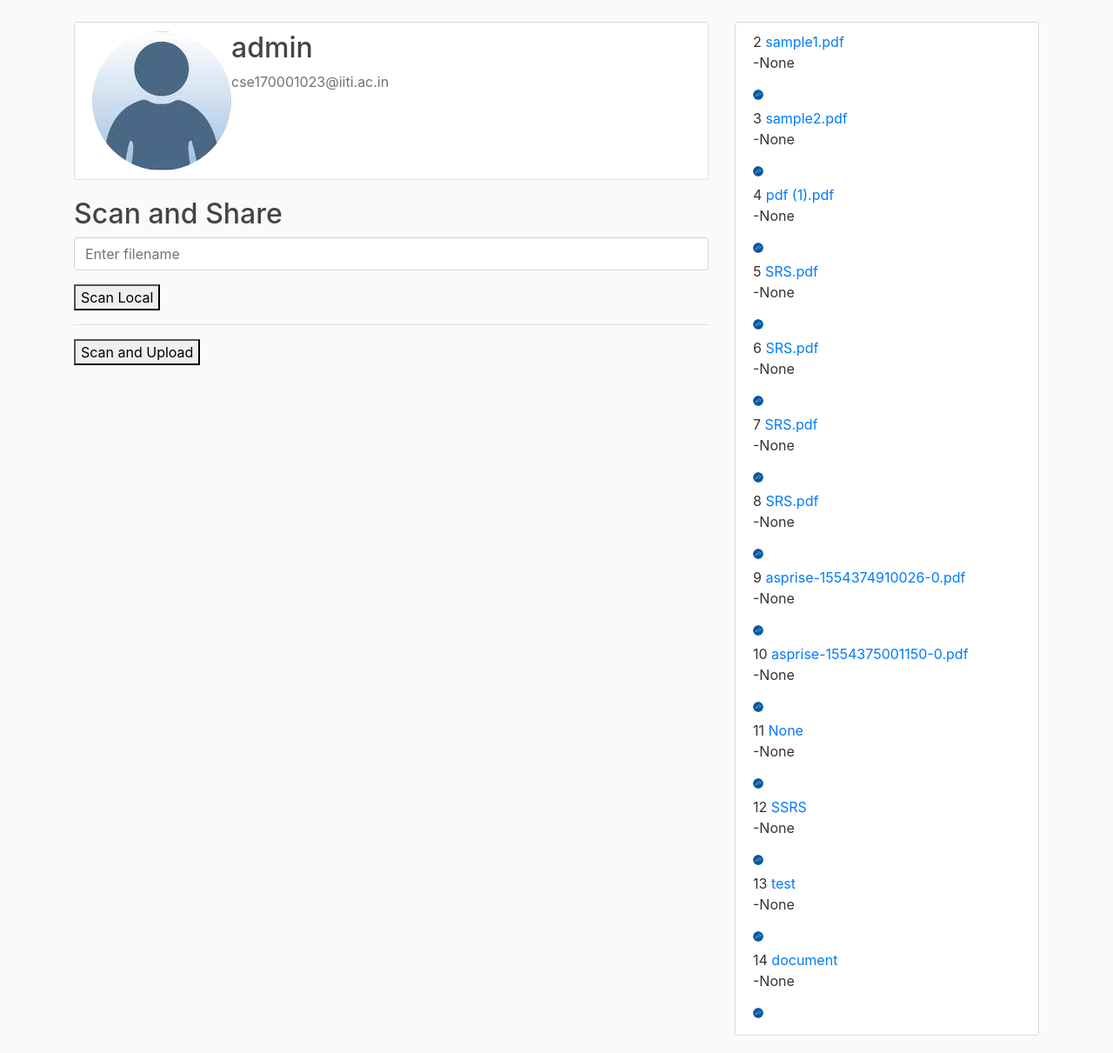
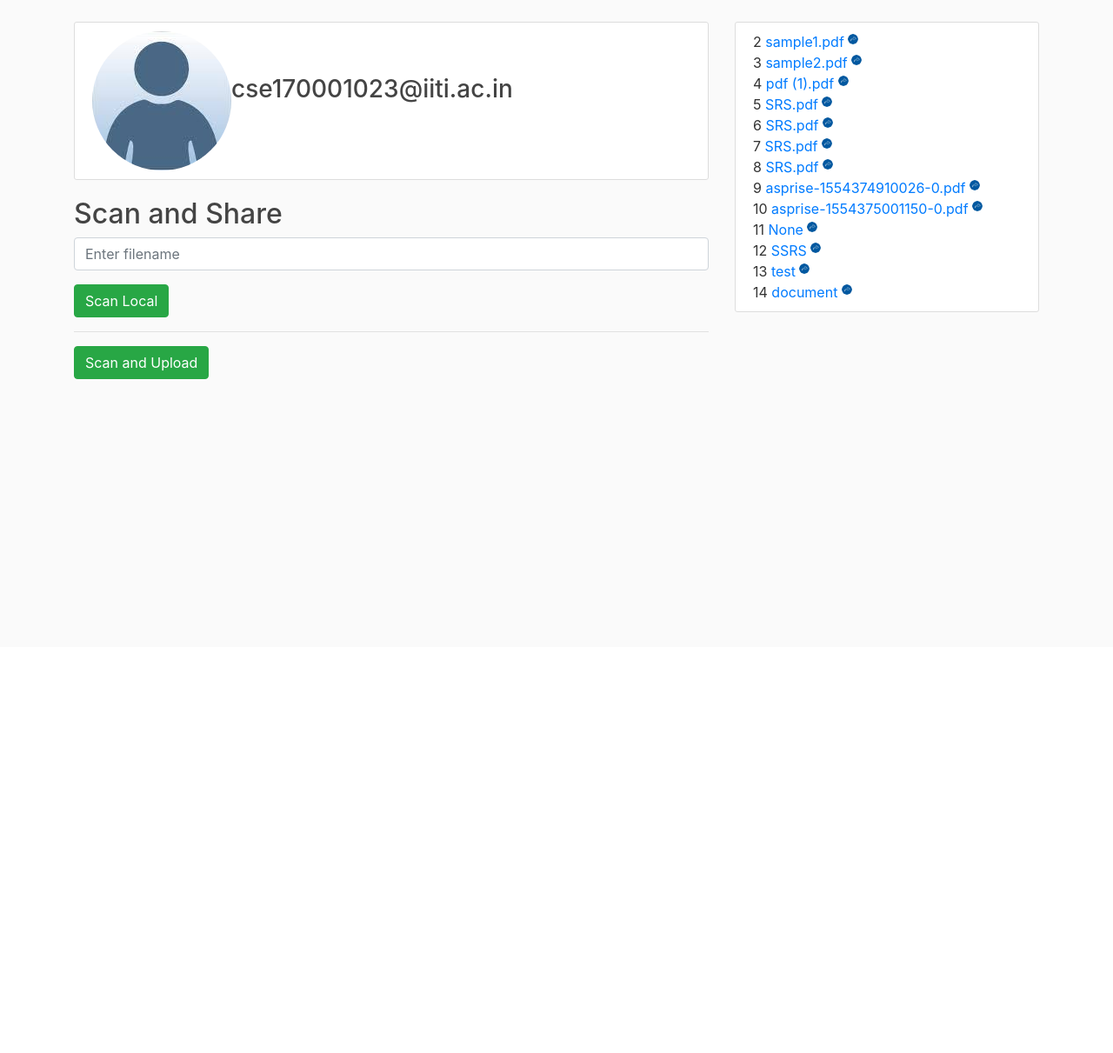
Before and after one commit to divyansshhh/GroupM-Project-9-, a Flask app: page /account in a window 1280 px wide. Shown: the part 56-1267 px from the top of the page at 87% size. After the commit the page ends 492 px from the top, so only its background shows below. Run offline with Flask 2, Linux system fonts and the light colour scheme; a user stored in the database is signed in; data comes from the database, SQL or seed files in the repository; some libraries are stand-ins or nearby versions.

Commit message:
Add files via upload

```diff
--- a/src/templates/account.html
+++ b/src/templates/account.html
@@ -3,6 +3,24 @@
 <script src="https://asprise.azureedge.net/scannerjs/scanner.js" type="text/javascript"></script>
 
 <script>
+    function checkandupload() {
+        if(document.getElementById('filename').value == '') {
+            alert("Please Enter filename");
+            return false;
+        }
+        else {
+            scanAndUploadDirectly();
+        }
+    }
+    function checkandscanlocal() {
+        if(document.getElementById('filename').value == '') {
+            alert("Please Enter filename");
+            return false;
+        }
+        else {
+             scanToLocalDisk();
+        }
+    }
     function scanAndUploadDirectly() {
         scanner.scan(displayServerResponse,
             {
@@ -11,7 +29,7 @@
                         "type": "upload",
                         "format": "pdf",
                         "upload_target": {
-                            "url": "http://192.168.43.38:5000/upload?userid={{current_user.user_id}}",
+                            "url": "http://localhost:5000/upload?userid={{current_user.user_id}}",
                             "post_fields": {
                                 "filename":document.getElementById("filename").value
                             },
@@ -83,8 +101,7 @@
                 <div class="media">
                     <img class="rounded-circle account-img" src="{{ url_for('static',filename='default.jpg') }}">
                     <div class="media-body">
-                        <h2 class="account-heading"> {{current_user.username}} </h2>
-                        <p class="text-secondary"> {{current_user.email}} </p>
+                        <h3 class="account-heading" style="padding-top: 50px;"> {{current_user.email}} </h3>
                     </div>
                 </div>
             </div>
@@ -93,10 +110,10 @@
                 <div class="form-group">
                     <input type="text" placeholder="Enter filename" class="form-control" id="filename"/>
                 </div>
-                <button type="button" onclick="scanToLocalDisk();">Scan Local</button>
+                <button type="button" class="btn btn-success" onclick="checkandscanlocal();">Scan Local</button>
 
                 <div id="response"></div><hr>
-                <button type="button" onclick="scanAndUploadDirectly();">Scan and Upload</button>
+                <button type="button" class="btn btn-success" onclick="checkandupload();">Scan and Upload</button>
 
                 <div id="server_response"></div>
 
@@ -104,11 +121,11 @@
         </div>
         <div class="col-md-4">
             <div class="content-section">
-                {% for i in range(0,data|length) %}
+                {% for file in data %}
                 <div>
-                    {{data[i].id}}
-                    <a href={{ url_for('download', file_id=data[i].id) }}>{{data[i].name}}</a><p>-{{dates[i]}}</p>
-                    <a href={{ url_for('share', file_id=data[i].id) }}><button style="background-color:#ffffff;padding: 0;border: none;background: none;" ">
+                    {{file.id}}
+                    <a href={{ url_for('download', file_id=file.id) }}>{{file.name}}</a>
+                    <a href={{ url_for('share', file_id=file.id) }}><button style="background-color:#ffffff;padding: 0;border: none;background: none;" ">
                         <sup><img width=12
                                     class="rounded-circle account-img"
                                     src="{{ url_for('static',filename='share.png') }}">
```
